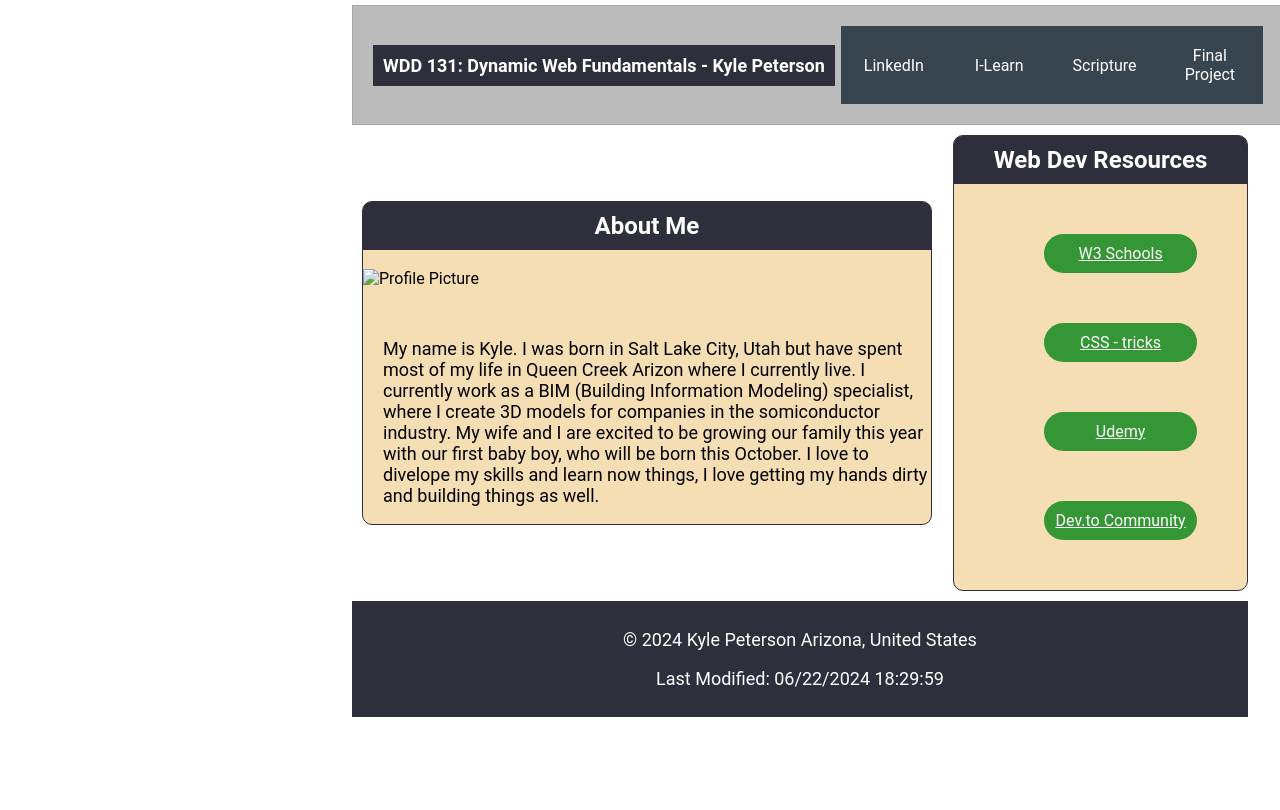
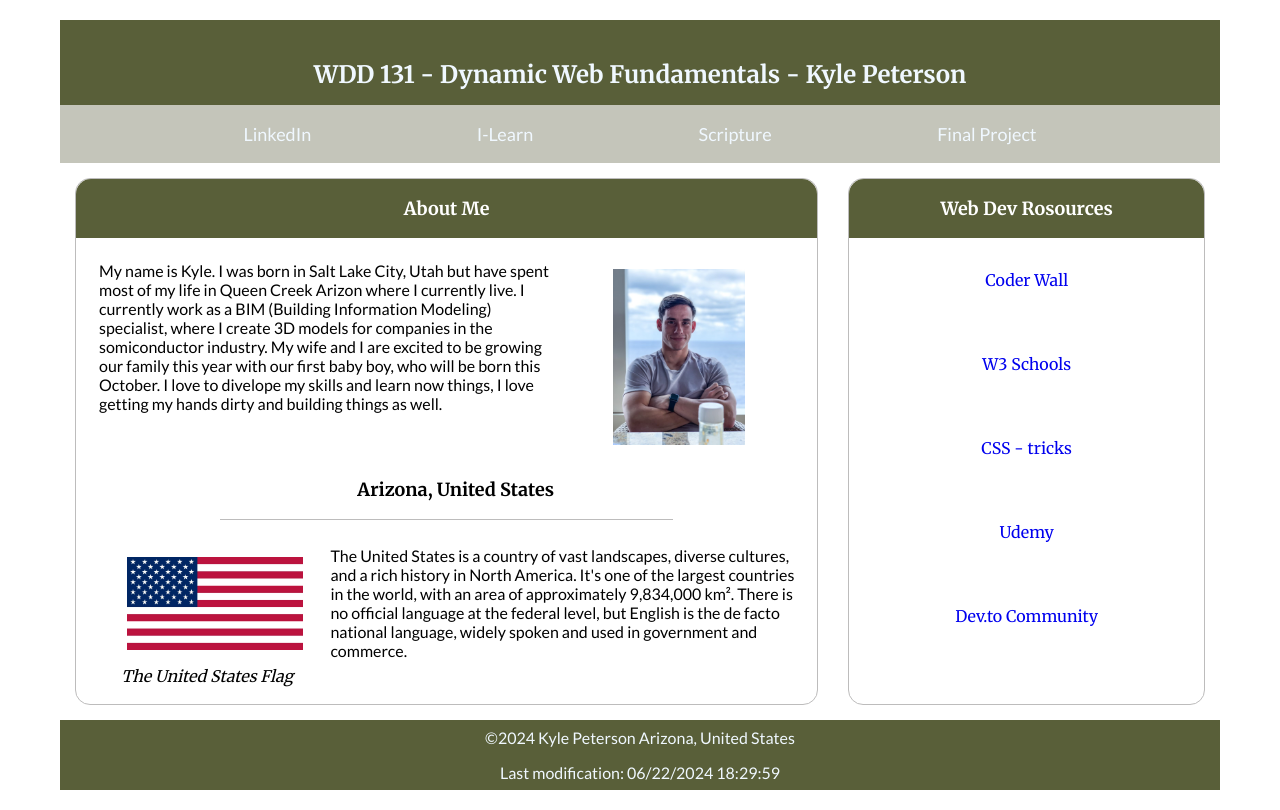
Before and after one commit to kyle-peterson-1/wdd131, a plain HTML site: page index.html in a window 1280 px wide. Drawn offline with Linux system fonts and the light colour scheme.

Commit message:
updated home page

```diff
--- a/index.html
+++ b/index.html
@@ -1,37 +1,38 @@
 <!DOCTYPE html>
-<html lang="en-US">
+<html lang="en-Us">
 
 <head>
     <meta charset="utf-8">
-    <meta name="viewport" content="width=device-width, initial-scale=1">
-    <meta name="Kyle Peterson" content="WDD 131 - Dynamic Web Fundamentals. Home page and bio. ">
+    <meta name="viewport" content="width=device-width, initial-scale=1.0">
+    <title>WDD 131 - Dynamic Web Fundamentals - Kyle Peterson</title>
+    <meta name="description"
+        content="WDD 131 - Dynamic Web Fundamentals - Kyle Peterson - divelope my skills by designing a home page with HTML, CSS, and JavaScript.">
+    <meta name="author" content="Kyle Peterson">
+    <link rel="preconnect" href="https://fonts.googleapis.com">
+    <link rel="preconnect" href="https://fonts.gstatic.com" crossorigin>
+    <link
+        href="https://fonts.googleapis.com/css2?family=Lato:wght@400;700&family=Merriweather:wght@400;700&display=swap"
+        rel="stylesheet">
     <link rel="stylesheet" href="styles/base.css">
     <script src="scripts/getdates.js" defer></script>
-    <link rel="preconnect" href="https://fonts.googleapis.com">
-    <link rel="preconnect" href="https://fonts.gstatic.com" crossorigin>
-    <title>WDD 131 - Kyle Peterson</title>
 </head>
 
 <body>
-    <div class="container">
     <header>
-            <h1>
-                WDD 131: Dynamic Web Fundamentals - Kyle Peterson
-            </h1>
+        <h1>WDD 131 - Dynamic Web Fundamentals - Kyle Peterson</h1>
         <nav>
-                <a href="https://www.linkedin.com/in/kyle-peterson-57301b1b3/">LinkedIn</a>
-                <a href="https://byui.instructure.com/.">I-Learn</a>
-                <a
-                    href="https://www.churchofjesuschrist.org/study/scriptures/bofm/ether/12?lang=eng&id=p27#p27">Scripture</a>
-                <a href="">Final Project</a>
+            <a href="https://www.linkedin.com/in/kyle-peterson-57301b1b3/" target="_blank">LinkedIn</a>
+            <a href="https://byui.instructure.com/" target="_blank">I-Learn</a>
+            <a href="https://www.churchofjesuschrist.org/study/scriptures/bofm/ether/12?lang=eng&id=p27#p27"
+                target="_blank">Scripture</a>
+            <a href="#" target="_blank">Final Project</a>
         </nav>
     </header>
     <main>
         <section class="card">
             <h2>About Me</h2>
-                <img src="images/profile.jpg" alt="Profile Picture">
-                <p>
-                    My name is Kyle. I was born in Salt Lake City, Utah but have spent most of my life in Queen Creek
+            <div class="info">
+                <p>My name is Kyle. I was born in Salt Lake City, Utah but have spent most of my life in Queen Creek
                     Arizon
                     where I currently live.
                     I currently work as a BIM (Building Information Modeling) specialist, where I create 3D models for
@@ -43,26 +44,37 @@
                     as
                     well.
                 </p>
+                <img src="images/Profile picture.jpg" alt="Profile Picture">
+            </div>
+            <h3>Arizona, United States</h3>
+            <div class="flag">
+                <div>
+                    <img src="images/usa-flag.jpg" alt="United States Flag">
+                    <span>The United States Flag</span>
+                </div>
+                <p>
+                    The United States is a country of vast landscapes, diverse cultures,
+                    and a rich history in North America. It's one of the largest countries in the world,
+                    with an area of approximately 9,834,000 km². There is no official language at the federal level,
+                    but English is the de facto national language, widely spoken and used in government and commerce.
+                </p>
+            </div>
         </section>
-            <section class="card">
-                <h2>Web Dev Resources</h2>
+        <section class="card links">
+            <h2>Web Dev Rosources</h2>
             <ul>
-                    <li><a href="https://www.w3schools.com/">W3 Schools</a></li>
-                    <li><a href="https://css-tricks.com/">CSS - tricks</a></li>
-                    <li><a href="https://www.udemy.com/">Udemy</a></li>
-                    <li><a href="https://dev.to/">Dev.to Community</a></li>
+                <li><a href="https://coderwall.com/" target="_blank">Coder Wall</a></li>
+                <li><a href="https://www.w3schools.com/" target="_blank">W3 Schools</a></li>
+                <li><a href="https://css-tricks.com/" target="_blank">CSS - tricks</a></li>
+                <li><a href="https://www.udemy.com/" target="_blank">Udemy</a></li>
+                <li><a href="https://dev.to/" target="_blank">Dev.to Community</a></li>
             </ul>
         </section>
     </main>
     <footer>
-            <p>
-                &copy; <span id="currentyear"></span> Kyle Peterson Arizona, United States
-            </p>
-            <p id="lastModified">
-
-            </p>
+        <p>&copy;<span id="currentyear"></span> Kyle Peterson Arizona, United States</p>
+        <p id="lastModified"></p>
     </footer>
-    </div>
 </body>
 
 </html>
--- a/scripts/getdates.js
+++ b/scripts/getdates.js
@@ -1,6 +1,10 @@
-const currentyear = document.querySelector("#currentyear");
-const lastModified = document.querySelector("#lastModified");
-const today = new Date();
+document.addEventListener("DOMContentLoaded", function () {
+    const currentYear = document.getElementById("currentyear");
+    const lastModified = document.getElementById("lastModified");
 
-currentyear.innerHTML = today.getFullYear();
-lastModified.innerHTML = `Last Modified: ${document.lastModified}`;
+    const today = new Date();
+
+    currentYear.textContent = today.getFullYear();
+
+    lastModified.textContent = "Last modification: " + document.lastModified;
+});
--- a/styles/base.css
+++ b/styles/base.css
@@ -1,97 +1,97 @@
-header {
-    width: 70vw;
-    text-align: center;
-    align-items: center;
+    * {
         margin: 0;
-    margin-bottom: 10px;
-    background-color: #bbb;
-    display: flex;
-    align-items: center;
-    justify-content: center;
-    padding: 20px;
-    border: 1px solid rgba(0, 0, 0, 0.1);
+        padding: 0;
+        box-sizing: border-box;
     }
 
-header h1 {
-    background-color: rgb(46, 46, 61);
-    color: white;
-    padding: 10px;
-    margin: 0;
+    head {
+        display: none;
     }
 
     body {
         display: block;
-    padding: 40px;
-    font-family: 'Roboto', sans-serif;
+        padding: 20px;
+        font-family: 'Merriweather', serif;
         max-width: 1200px;
         margin: 0 auto;
-    margin-top: 5px;
-    padding: 0;
-    width: 75vw;
-}
-
-.container {
-    width: 70vw;
-    margin-left: 15vw;
-    margin-right: 15vw;
     }
 
     h1 {
         padding: .5em 0 1em 1em;
-    font-size: large;
+        font-size: x-large;
         display: flex;
         justify-content: center;
         padding: 15px;
     }
 
-p {
-    display: block;
-    margin-block-start: 1em;
-    margin-block-end: 1em;
-    margin-inline-start: 0px;
-    margin-inline-end: 0px;
-    unicode-bidi: isolate;
-    font-size: 18px;
-
+    h2 {
+        font-size: large;
+        font-weight: 700;
+        padding: .5em 0 2em 1em;
+        margin: 0;
+        border-top-left-radius: 15px;
+        border-top-right-radius: 15px;
     }
 
-nav {
-    display: flex;
-    align-items: center;
-    align-content: center;
-    justify-content: space-around;
-    background-color: #36454f;
-    margin: 0 auto;
-    max-width: 800px;
-
+    h3 {
+        font-size: large;
+        font-weight: 700;
+        padding: 1em 0 1em 1em;
+        margin: 0 8em 1em 8em;
+        text-align: center;
+        border-bottom: .1rem solid rgb(189, 188, 188);
     }
 
-nav ul {
-    list-style-type: none;
+    h4 {
+        font-size: smaller;
+        font-style: italic;
+        font-weight: 100;
+        padding: .5em 0 2em 2em;
+    }
 
+    p {
+        font-size: medium;
+        padding: .5em;
+        font-family: 'Lato', sans-serif;
+    }
+
+    header {
+        background: #595f39;
+        padding: 1.5rem 0 0 0;
+        color: aliceblue;
+        text-align: center;
+    }
+
+    header nav {
+        margin: 0 auto 0;
+        display: flex;
+        flex: 1 1 100%;
+        justify-content: space-evenly;
+        padding: 1em;
+        background-color: #C4C5BA;
+        font-family: 'Lato', sans-serif;
+        font-size: large;
+        font-weight: 500;
     }
 
     nav a {
-    display: block;
-    color: #fff;
-    text-align: center;
-    padding: 1rem;
+        color: aliceblue;
         text-decoration: none;
-    padding: 20px;
-    width: 25%;
-
     }
 
     nav a:hover {
-    border: 1px solid #fff;
-    color: aliceblue;
+        color: yellow;
     }
 
     main {
-    align-items: center;
         display: grid;
-    grid-template: auto/ 66% 34%;
-    max-width: 80vw;
+        grid-template-columns: 2fr 1fr;
+        justify-content: center;
+    }
+
+    section {
+        display: block;
+        unicode-bidi: isolate;
     }
 
     div {
@@ -99,206 +99,80 @@ div {
         unicode-bidi: isolate;
     }
 
-footer {
-    align-items: center;
-    text-align: center;
-    background-color: rgb(46, 46, 61);
-    color: white;
-    padding: 10px;
-    margin-top: 10px;
-}
-
-active {
-    color: yellow;
-}
-
-.card {
-    width: auto;
-    margin-left: 10px;
-    margin-right: 10px;
-    border: solid 1px rgb(46, 46, 61);
-    border-radius: 10px;
-    max-height: fit-content;
-    width: 96%;
-    height: 100%;
-    background-color: wheat;
-}
-
-.card h2 {
-    color: white;
-    background-color: rgb(46, 46, 61);
-    padding: 10px;
-    padding-top: 10px;
-    margin-top: 0;
-    border-top-left-radius: 8px;
-    border-top-right-radius: 8px;
-    text-align: center;
-    height: auto;
-}
-
-.card p {
-    margin-left: 20px;
-    margin-top: 50px;
-}
-
-.card a {
-    color: white;
-    background-color: rgb(52, 150, 52);
-    display: flex;
-    justify-content: center;
-    align-items: center;
-    margin: 50px;
-    padding: 10px;
-    border-radius: 20px;
-}
-
-.card a:hover {
-    color: black;
-    background-color: rgb(145, 239, 239);
-}
-
     ul {
         list-style: none;
     }
 
-.card h3 {
+    li {
         text-align: center;
-    border-bottom: solid 1px black;
-    width: 80%;
-    margin-left: 10%;
-    margin-right: 10%;
+        padding: 1em;
     }
 
-.selfie {
-    width: 200px;
-    height: 250px;
-    float: right;
-    padding: 10px;
-    padding-top: 0;
-    margin: 0;
-    border-radius: 25px;
+    a {
+        text-decoration: none;
     }
 
-.flagimg {
-    width: 200px;
-    height: auto;
-    padding: 10px;
-    margin-top: -16px;
+    .card {
+        display: flex;
+        flex-direction: column;
+        max-width: 750px;
+        border: .1rem solid rgb(189, 188, 188);
+        border-radius: 15px;
+        margin: 15px;
+        padding: 0 0 15px;
     }
 
-.flagcap {
+    .card img {
+        max-height: 12em;
+        padding: 1em 1em 0 3em;
+    }
+
+    .card h2 {
+        color: rgb(255, 255, 255);
+        background-color: #595f39;
         text-align: center;
+        padding: 1em;
+    }
+
+    .links a {
+        display: flex;
+        justify-content: center;
+        align-items: center;
+        margin: .5em;
+        padding: .5em;
+    }
+
+    .info {
+        display: grid;
+        grid-template-columns: 2fr 1fr;
+        max-width: 100%;
+        padding: 15px;
     }
 
     .flag {
-    float: left;
-    margin: 10px;
-}
-
-.country {
-    margin-top: 150px;
-}
-
-.country p {
-    margin: 10px;
-}
-
-@media (min-width: 640px) {
-    nav ul {
         display: flex;
     }
 
-    nav ul li {
-        flex: 1 1 100%;
-    }
+    .flag div {
+        display: flex;
+        flex-direction: column;
+        padding: .2em;
+        align-items: center;
     }
 
-
-
-
-
-
-
-
-
-
-
-
-
-
-
-
-
-
-
-.roboto-thin {
-    font-family: "Roboto", sans-serif;
-    font-weight: 100;
-    font-style: normal;
-}
-
-.roboto-light {
-    font-family: "Roboto", sans-serif;
-    font-weight: 300;
-    font-style: normal;
-}
-
-.roboto-regular {
-    font-family: "Roboto", sans-serif;
-    font-weight: 400;
-    font-style: normal;
-}
-
-.roboto-medium {
-    font-family: "Roboto", sans-serif;
-    font-weight: 500;
-    font-style: normal;
-}
-
-.roboto-bold {
-    font-family: "Roboto", sans-serif;
-    font-weight: 700;
-    font-style: normal;
-}
-
-.roboto-black {
-    font-family: "Roboto", sans-serif;
-    font-weight: 900;
-    font-style: normal;
-}
-
-.roboto-thin-italic {
-    font-family: "Roboto", sans-serif;
-    font-weight: 100;
+    .flag div span {
+        padding: 1em 0 0 1em;
         font-style: italic;
     }
 
-.roboto-light-italic {
-    font-family: "Roboto", sans-serif;
-    font-weight: 300;
-    font-style: italic;
+    .flag img {
+        max-width: 15em;
     }
 
-.roboto-regular-italic {
-    font-family: "Roboto", sans-serif;
-    font-weight: 400;
-    font-style: italic;
+    footer {
+        display: flex;
+        flex-direction: column;
+        background: #595f39;
+        color: aliceblue;
+        text-align: center;
     }
-
-.roboto-medium-italic {
-    font-family: "Roboto", sans-serif;
-    font-weight: 500;
-    font-style: italic;
-}
-
-.roboto-bold-italic {
-    font-family: "Roboto", sans-serif;
-    font-weight: 700;
-    font-style: italic;
-}
-
-.roboto-black-italic {
-    font-family: "Roboto", sans-serif;
-    font-weight: 900;
-    font-style: italic;
-}
```
Also changed, not shown: images/Profile picture.jpg (added), images/usa-flag.jpg (added). Lines whose indentation alone changed are shown as unchanged.
